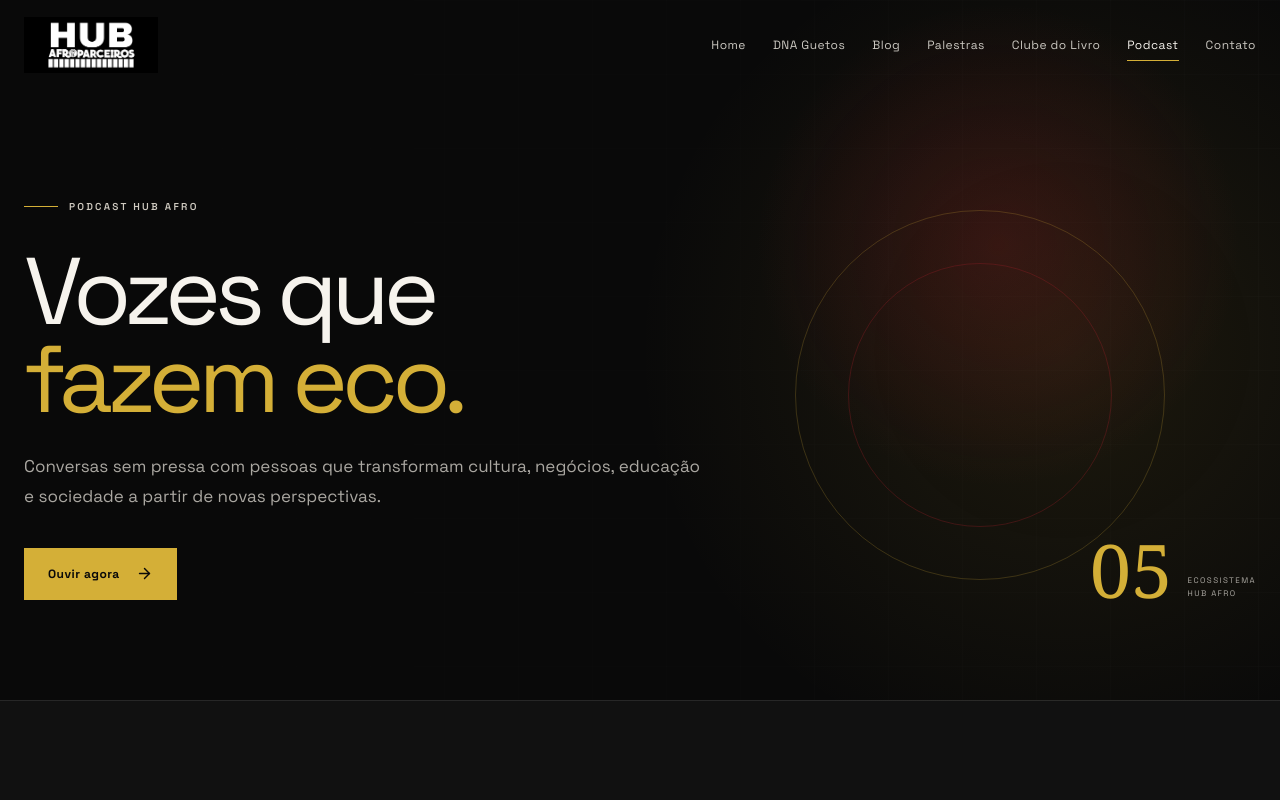
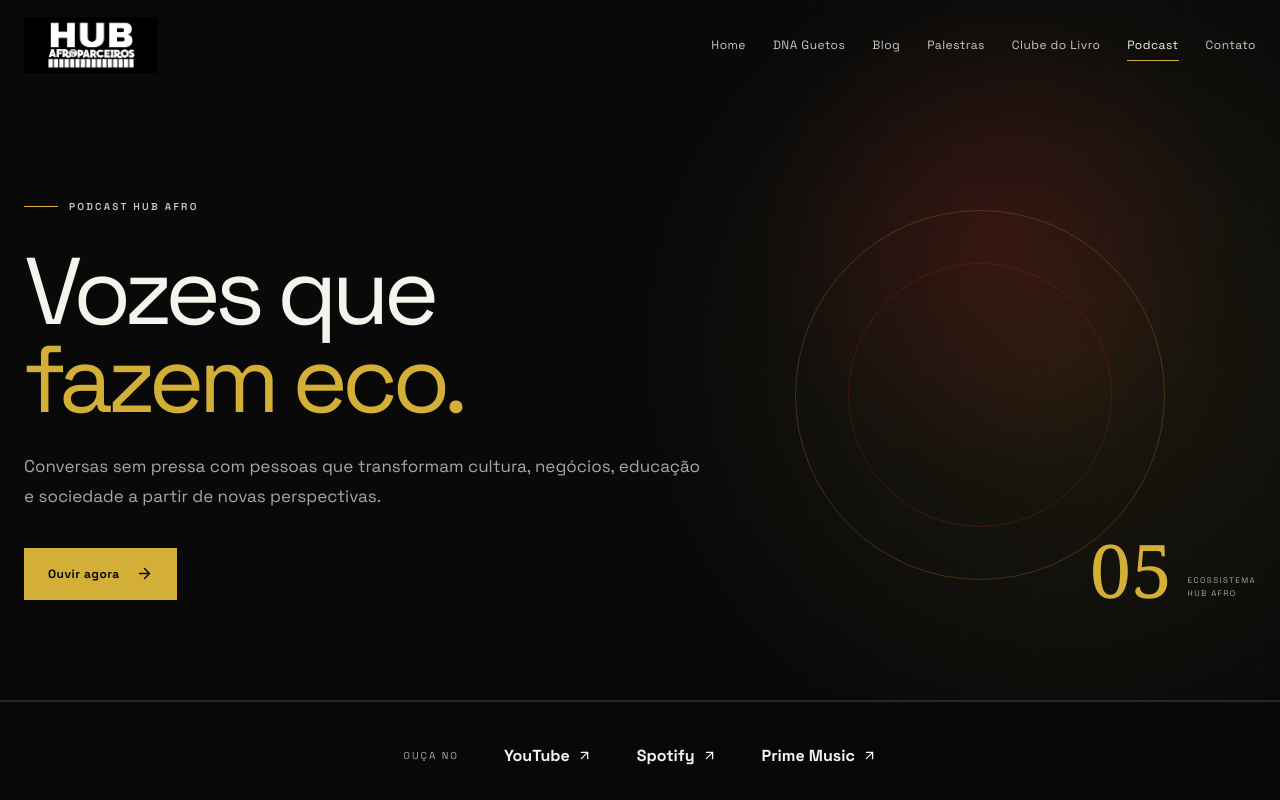
Before and after one commit to AllanXarope77/hubafroparceiros, a Next.js app: page /podcast in a window 1280 px wide. Shown: the top 800 px of the page. Built offline with nearby package versions, Linux system fonts and the light colour scheme.

Commit message:
Add official podcast platform links

```diff
--- a/app/globals.css
+++ b/app/globals.css
@@ -309,7 +309,8 @@ main { overflow: hidden; }
 .video-frame button { position: absolute; bottom: 27px; right: 27px; }
 .platform-strip { min-height: 110px; display: flex; justify-content: center; align-items: center; flex-wrap: wrap; gap: 45px; border-block: 1px solid var(--line); }
 .platform-strip span { color: var(--muted); font-size: 10px; text-transform: uppercase; letter-spacing: .2em; }
-.platform-strip a { font-weight: 650; }
+.platform-strip a { display: inline-flex; align-items: center; gap: 7px; font-weight: 650; transition: color .2s ease; }
+.platform-strip a:hover { color: var(--gold); }
 
 .contact-grid { display: grid; grid-template-columns: .75fr 1.25fr; gap: 110px; }
 .contact-info > p { color: var(--muted); line-height: 1.7; margin-bottom: 45px; }
--- a/app/podcast/page.tsx
+++ b/app/podcast/page.tsx
@@ -1,5 +1,5 @@
 import type { Metadata } from "next";
-import { Play, Radio, Video } from "lucide-react";
+import { ArrowUpRight, Play, Radio, Video } from "lucide-react";
 import { SiteShell } from "@/components/layout/site-shell";
 import { ButtonLink, FinalCta, PageHero, SectionHeading } from "@/components/shared/ui";
 import { Reveal } from "@/components/shared/reveal";
@@ -13,18 +13,24 @@ const episodes = [
   ["EP. 45", "Criar também é cuidar", "Com Ana Paula Xongani", "41 min", "episode-art--four"],
 ];
 
+const podcastPlatforms = [
+  { label: "YouTube", href: "https://www.youtube.com/playlist?list=PLq3ISSRYFWH1q7CimRNeZPYOHP5EaOy_u" },
+  { label: "Spotify", href: "https://open.spotify.com/show/1RqN2gzgY4EKKA3V8tWrtX0" },
+  { label: "Prime Music", href: "https://music.amazon.com.br/podcasts/82c7f26f-2b52-4ede-b8bf-54a6d0c81aaf/afroparceiros-podcast-oficial" },
+] as const;
+
 export default function PodcastPage() {
   return (
     <SiteShell>
       <PageHero index="05" eyebrow="Podcast Hub Afro" title={<>Vozes que<br /><span className="gold-text">fazem eco.</span></>} copy="Conversas sem pressa com pessoas que transformam cultura, negócios, educação e sociedade a partir de novas perspectivas.">
         <ButtonLink href="#episodios">Ouvir agora</ButtonLink>
       </PageHero>
+      <section className="platform-strip" aria-label="Plataformas oficiais do Afroparceiros Podcast"><span>Ouça no</span>{podcastPlatforms.map(platform => <a href={platform.href} key={platform.label} target="_blank" rel="noreferrer">{platform.label}<ArrowUpRight size={15} /></a>)}</section>
       <section className="section now-playing"><div className="container"><Reveal className="player-card"><div className="player-cover"><Radio size={42} strokeWidth={1.2} /><span>NOVO<br />EPISÓDIO</span></div><div className="player-copy"><small>EP. 48 · Cultura & Futuro</small><h2>Quem tem direito ao futuro?</h2><p>Uma conversa com Aline Odara sobre imaginação política, tecnologia e os futuros que já estão sendo construídos nas bordas.</p><div className="player-controls"><button aria-label="Reproduzir episódio"><Play size={20} fill="currentColor" /></button><div className="player-track"><i /></div><span>52:14</span></div></div></Reveal></div></section>
       <section className="section" id="episodios"><div className="container"><SectionHeading eyebrow="Últimos episódios" title={<>Conversas para<br />levar com você.</>} /><div className="episodes-grid">
         {episodes.map(([number,title,guest,time,art], index) => <Reveal className="episode-card" key={number} delay={(index % 2)*.06}><div className={`episode-art ${art}`} role="img" aria-label={`Capa do episódio ${title}`}><span>{number}</span><button aria-label={`Ouvir ${title}`}><Play size={18} fill="currentColor" /></button></div><small>{time}</small><h3>{title}</h3><p>{guest}</p></Reveal>)}
       </div></div></section>
-      <section className="section watch-section"><div className="container watch-grid"><Reveal><span className="eyebrow"><i />Assista também</span><h2>Presença, gesto e conversa — agora em vídeo.</h2><p>Os episódios completos e conteúdos extras estão disponíveis no nosso canal.</p><ButtonLink href="#" variant="ghost">Ir para o YouTube</ButtonLink></Reveal><Reveal className="video-frame" delay={.1}><Video size={48} /><span>HUB AFRO<br />NO YOUTUBE</span><button aria-label="Assistir vídeo"><Play size={24} fill="currentColor" /></button></Reveal></div></section>
-      <section className="platform-strip"><span>Ouça no</span>{['Spotify', 'YouTube', 'Apple Podcasts', 'Deezer'].map(platform => <a href="#" key={platform}>{platform}</a>)}</section>
+      <section className="section watch-section"><div className="container watch-grid"><Reveal><span className="eyebrow"><i />Assista também</span><h2>Presença, gesto e conversa — agora em vídeo.</h2><p>Os episódios completos e conteúdos extras estão disponíveis no nosso canal.</p><a className="button button--ghost" href="https://www.youtube.com/playlist?list=PLq3ISSRYFWH1q7CimRNeZPYOHP5EaOy_u" target="_blank" rel="noreferrer">Ir para o YouTube <ArrowUpRight size={17} /></a></Reveal><Reveal className="video-frame" delay={.1}><Video size={48} /><span>HUB AFRO<br />NO YOUTUBE</span><button aria-label="Assistir vídeo"><Play size={24} fill="currentColor" /></button></Reveal></div></section>
       <FinalCta title="Sua voz também importa" copy="Sugira uma pauta, indique uma pessoa ou venha sentar à mesa com a gente." />
     </SiteShell>
   );
```
